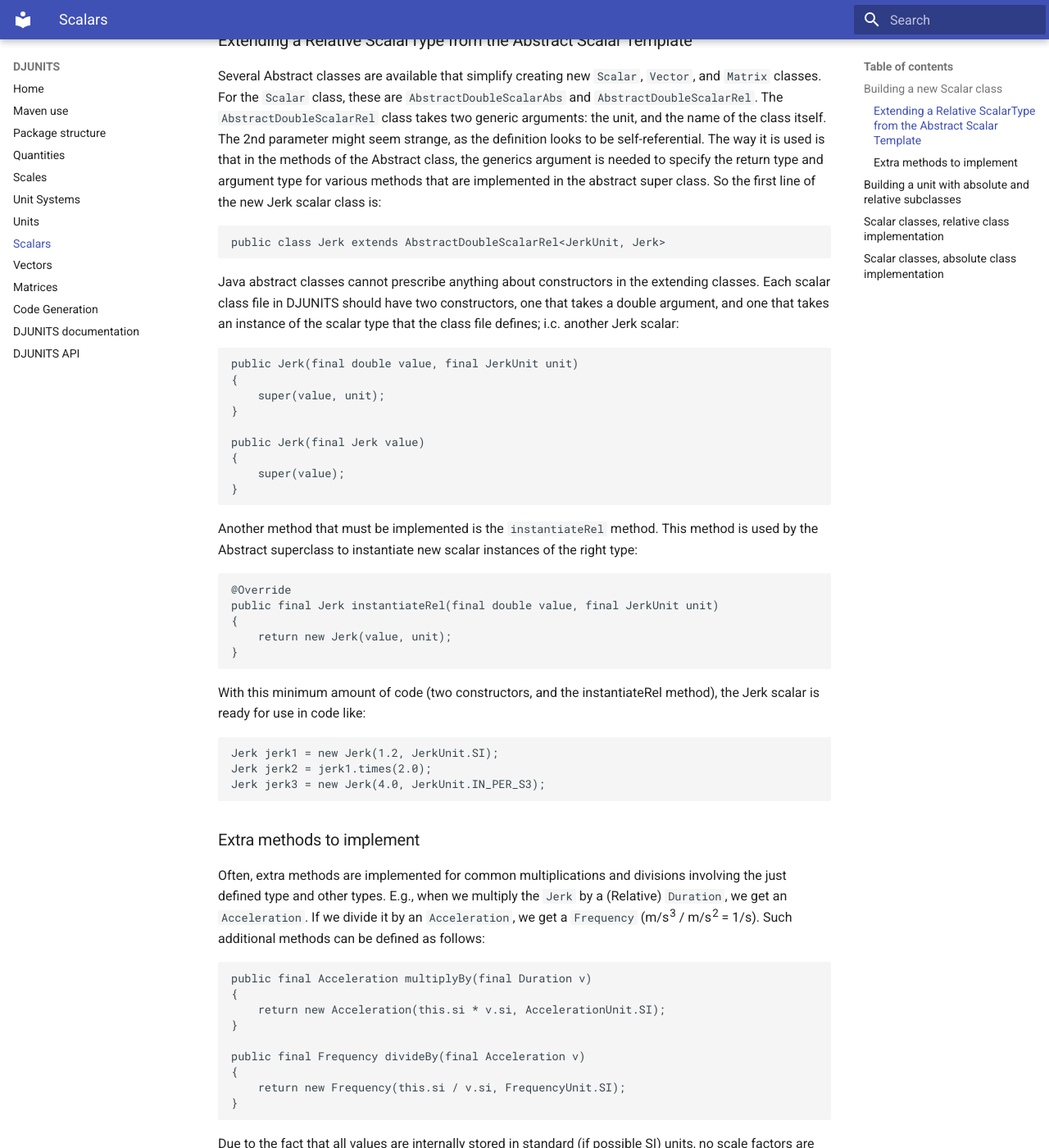
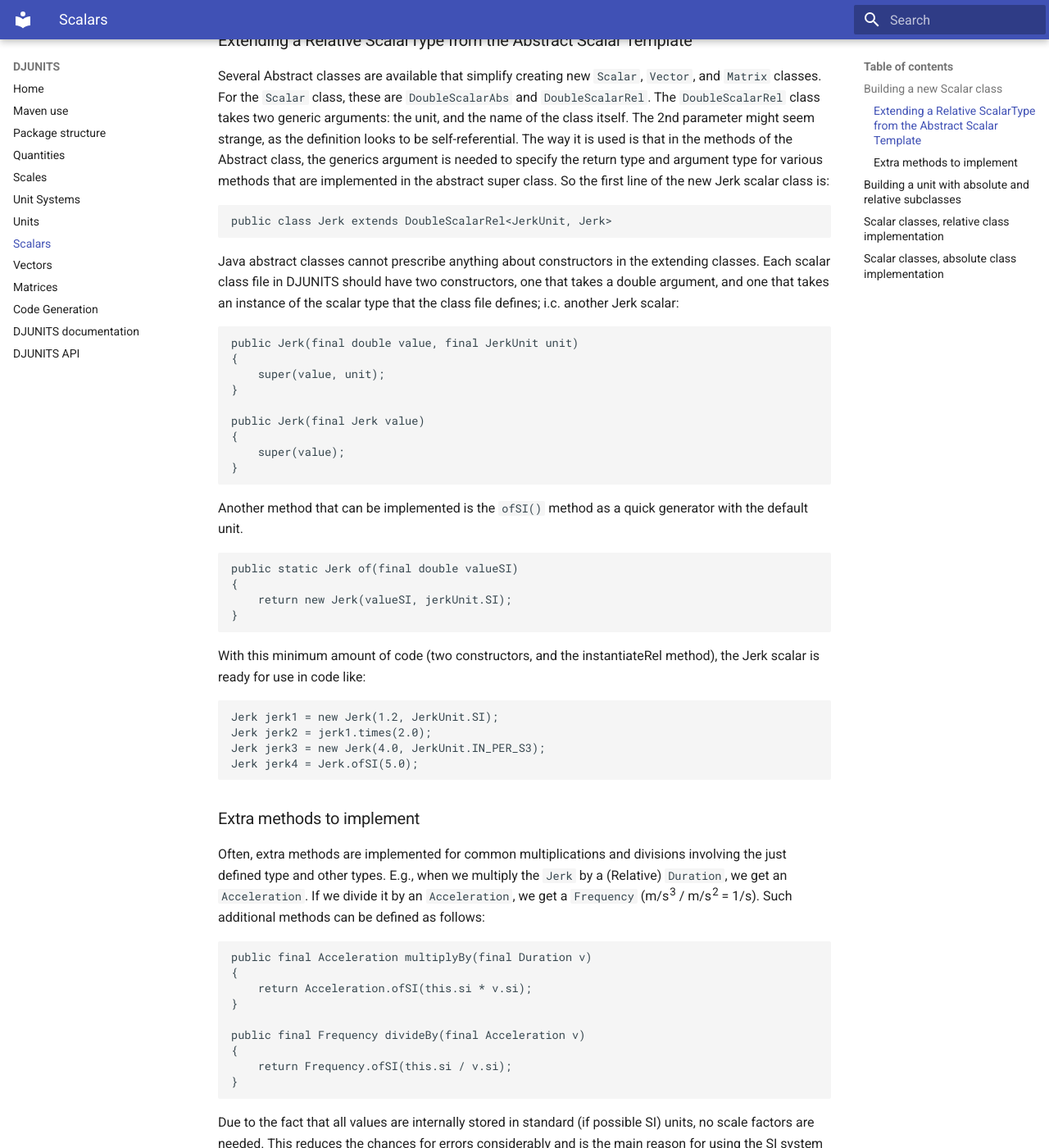
Before and after one commit to averbraeck/djunits, an MkDocs documentation site: the page built from docs/scalars.md, in a window 1280 px wide and 1400 px high, scrolled down 853 px. Shown: the whole window at 82% size. Built offline with MkDocs 1.6.1 and Material for MkDocs 9.7.7, drawn with Linux system fonts in a browser that asks for light colours.

Commit message:
Issue #39. Adapt documentation to use ofSI()

````diff
--- a/docs/scalars.md
+++ b/docs/scalars.md
@@ -28,10 +28,10 @@ The next paragraphs show how to build a new Relative Scalar type. Building a new
 
 ### Extending a Relative ScalarType from the Abstract Scalar Template
 
-Several Abstract classes are available that simplify creating new `Scalar`, `Vector`, and `Matrix` classes. For the `Scalar` class, these are `AbstractDoubleScalarAbs` and `AbstractDoubleScalarRel`. The `AbstractDoubleScalarRel` class takes two generic arguments: the unit, and the name of the class itself. The 2nd parameter might seem strange, as the definition looks to be self-referential. The way it is used is that in the methods of the Abstract class, the generics argument is needed to specify the return type and argument type for various methods that are implemented in the abstract super class. So the first line of the new Jerk scalar class is:
+Several Abstract classes are available that simplify creating new `Scalar`, `Vector`, and `Matrix` classes. For the `Scalar` class, these are `DoubleScalarAbs` and `DoubleScalarRel`. The `DoubleScalarRel` class takes two generic arguments: the unit, and the name of the class itself. The 2nd parameter might seem strange, as the definition looks to be self-referential. The way it is used is that in the methods of the Abstract class, the generics argument is needed to specify the return type and argument type for various methods that are implemented in the abstract super class. So the first line of the new Jerk scalar class is:
 
 ```java
-public class Jerk extends AbstractDoubleScalarRel<JerkUnit, Jerk>
+public class Jerk extends DoubleScalarRel<JerkUnit, Jerk>
 ```
 
 Java abstract classes cannot prescribe anything about constructors in the extending classes. Each scalar class file in DJUNITS should have two constructors, one that takes a double argument, and one that takes an instance of the scalar type that the class file defines; i.c. another Jerk scalar:
@@ -48,13 +48,12 @@ public Jerk(final Jerk value)
 }
 ```
 
-Another method that must be implemented is the `instantiateRel` method. This method is used by the Abstract superclass to instantiate new scalar instances of the right type:
+Another method that can be implemented is the `ofSI()` method as a quick generator with the default unit.
 
 ```java
-@Override
-public final Jerk instantiateRel(final double value, final JerkUnit unit)
+public static Jerk of(final double valueSI)
 {
-    return new Jerk(value, unit);
+    return new Jerk(valueSI, jerkUnit.SI);
 }
 ```
 
@@ -64,6 +63,7 @@ With this minimum amount of code (two constructors, and the instantiateRel metho
 Jerk jerk1 = new Jerk(1.2, JerkUnit.SI);
 Jerk jerk2 = jerk1.times(2.0);
 Jerk jerk3 = new Jerk(4.0, JerkUnit.IN_PER_S3);
+Jerk jerk4 = Jerk.ofSI(5.0);
 ```
 
 ### Extra methods to implement
@@ -73,12 +73,12 @@ Often, extra methods are implemented for common multiplications and divisions in
 ```java
 public final Acceleration multiplyBy(final Duration v)
 {
-    return new Acceleration(this.si * v.si, AccelerationUnit.SI);
+    return Acceleration.ofSI(this.si * v.si);
 }
 
 public final Frequency divideBy(final Acceleration v)
 {
-    return new Frequency(this.si / v.si, FrequencyUnit.SI);
+    return Frequency.ofSI(this.si / v.si);
 }
 ```
 
````
Also changed, not shown: docs/vectors.md (+1 -1 lines).
